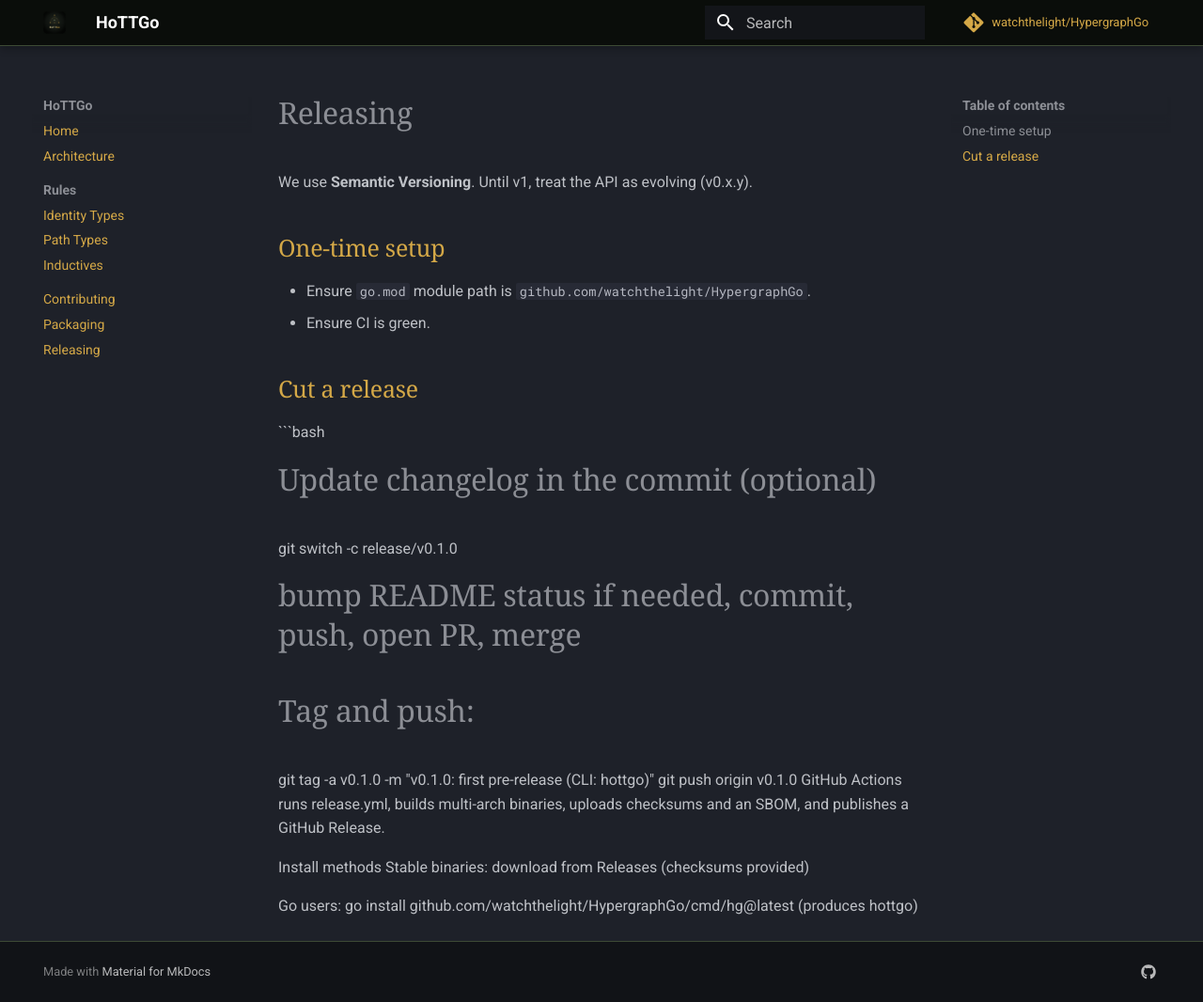
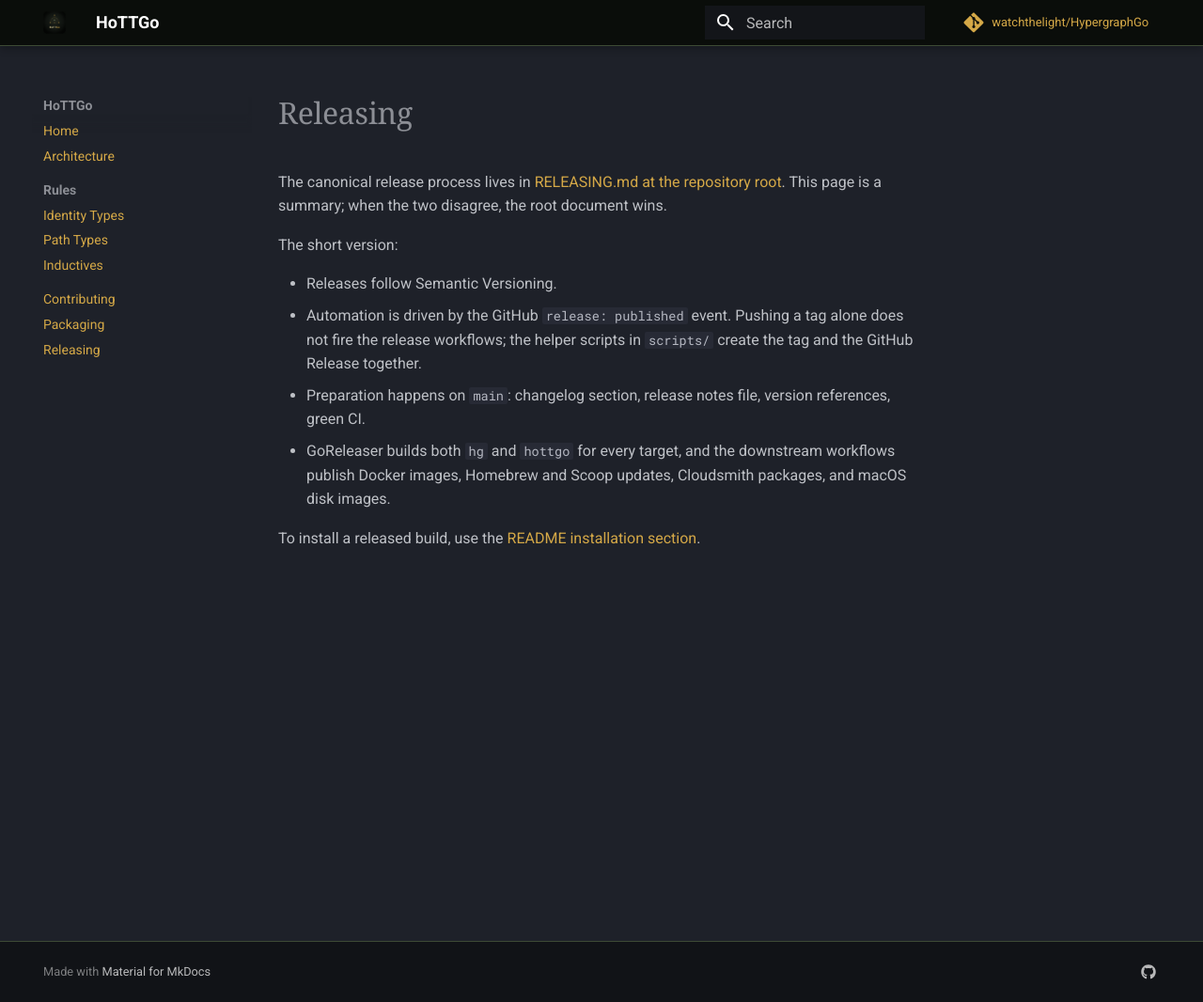
Before and after one commit to watchthelight/HypergraphGo, an MkDocs documentation site: the page built from docs/RELEASING.md, in a window 1280 px wide and 1066 px high. Shown: the whole window at 94% size. Built offline with MkDocs 1.6.1 and Material for MkDocs 9.7.7, drawn with Linux system fonts in a browser that asks for light colours; comment, search, counter and statistics services are not loaded.

Commit message:
docs: point the site release page at the canonical process
The docs site served a release page from the v0.1.0 era. It said a tag
push alone runs the release, referenced a branch-and-merge flow this
repository does not use, and gave an install command that builds the
wrong binary. Replace it with a short summary that defers to the root
RELEASING.md.

````diff
--- a/docs/RELEASING.md
+++ b/docs/RELEASING.md
@@ -1,23 +1,20 @@
 # Releasing
 
-We use **Semantic Versioning**. Until v1, treat the API as evolving (v0.x.y).
+The canonical release process lives in
+[RELEASING.md at the repository root](https://github.com/watchthelight/HypergraphGo/blob/main/RELEASING.md).
+This page is a summary; when the two disagree, the root document wins.
 
-## One-time setup
-- Ensure `go.mod` module path is `github.com/watchthelight/HypergraphGo`.
-- Ensure CI is green.
+The short version:
 
-## Cut a release
-```bash
-# Update changelog in the commit (optional)
-git switch -c release/v0.1.0
-# bump README status if needed, commit, push, open PR, merge
+- Releases follow Semantic Versioning.
+- Automation is driven by the GitHub `release: published` event. Pushing a
+  tag alone does not fire the release workflows; the helper scripts in
+  `scripts/` create the tag and the GitHub Release together.
+- Preparation happens on `main`: changelog section, release notes file,
+  version references, green CI.
+- GoReleaser builds both `hg` and `hottgo` for every target, and the
+  downstream workflows publish Docker images, Homebrew and Scoop updates,
+  Cloudsmith packages, and macOS disk images.
 
-# Tag and push:
-git tag -a v0.1.0 -m "v0.1.0: first pre-release (CLI: hottgo)"
-git push origin v0.1.0
-GitHub Actions runs release.yml, builds multi-arch binaries, uploads checksums and an SBOM, and publishes a GitHub Release.
-
-Install methods
-Stable binaries: download from Releases (checksums provided)
-
-Go users: go install github.com/watchthelight/HypergraphGo/cmd/hg@latest (produces hottgo)
+To install a released build, use the
+[README installation section](https://github.com/watchthelight/HypergraphGo#installation).
````
